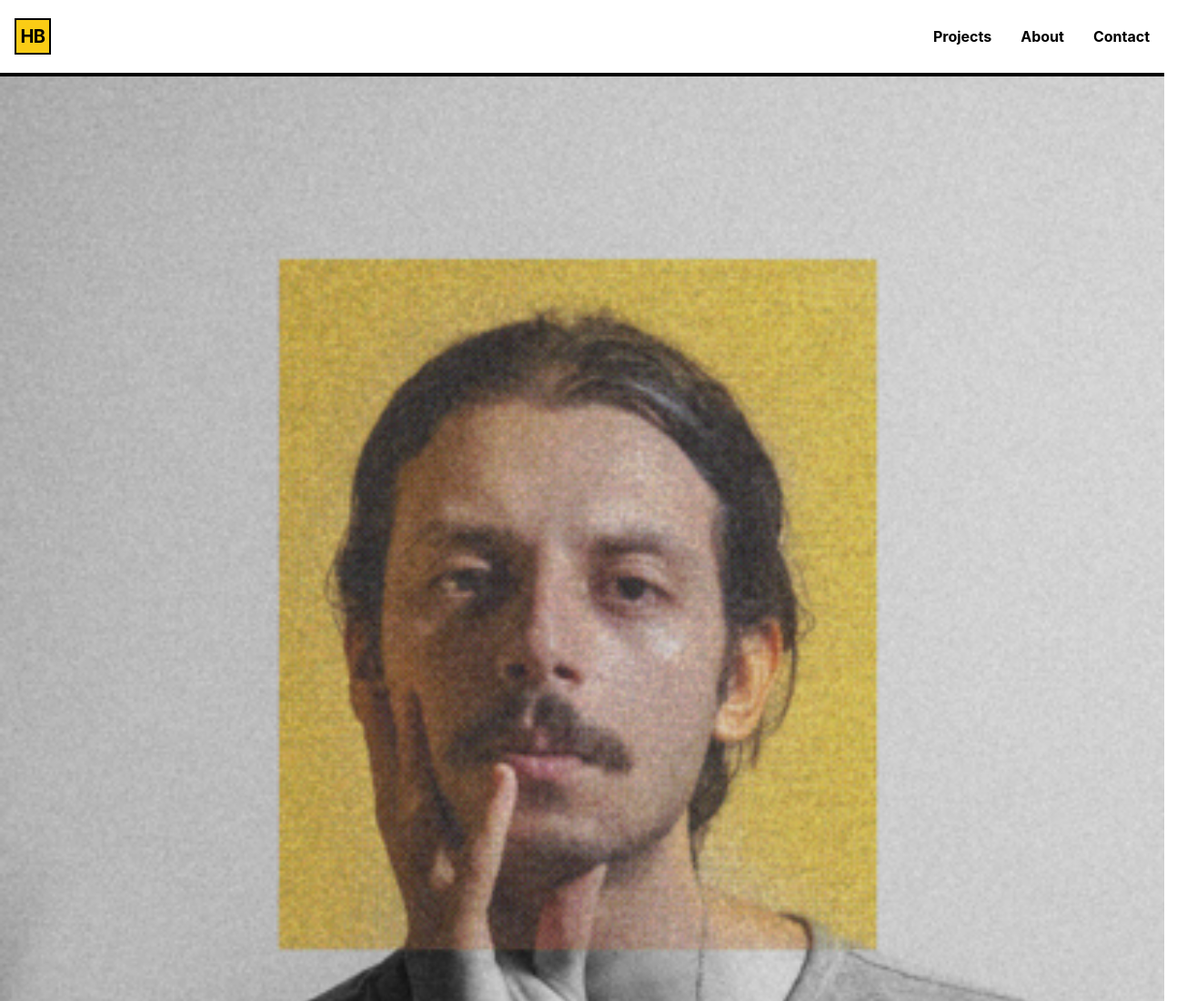
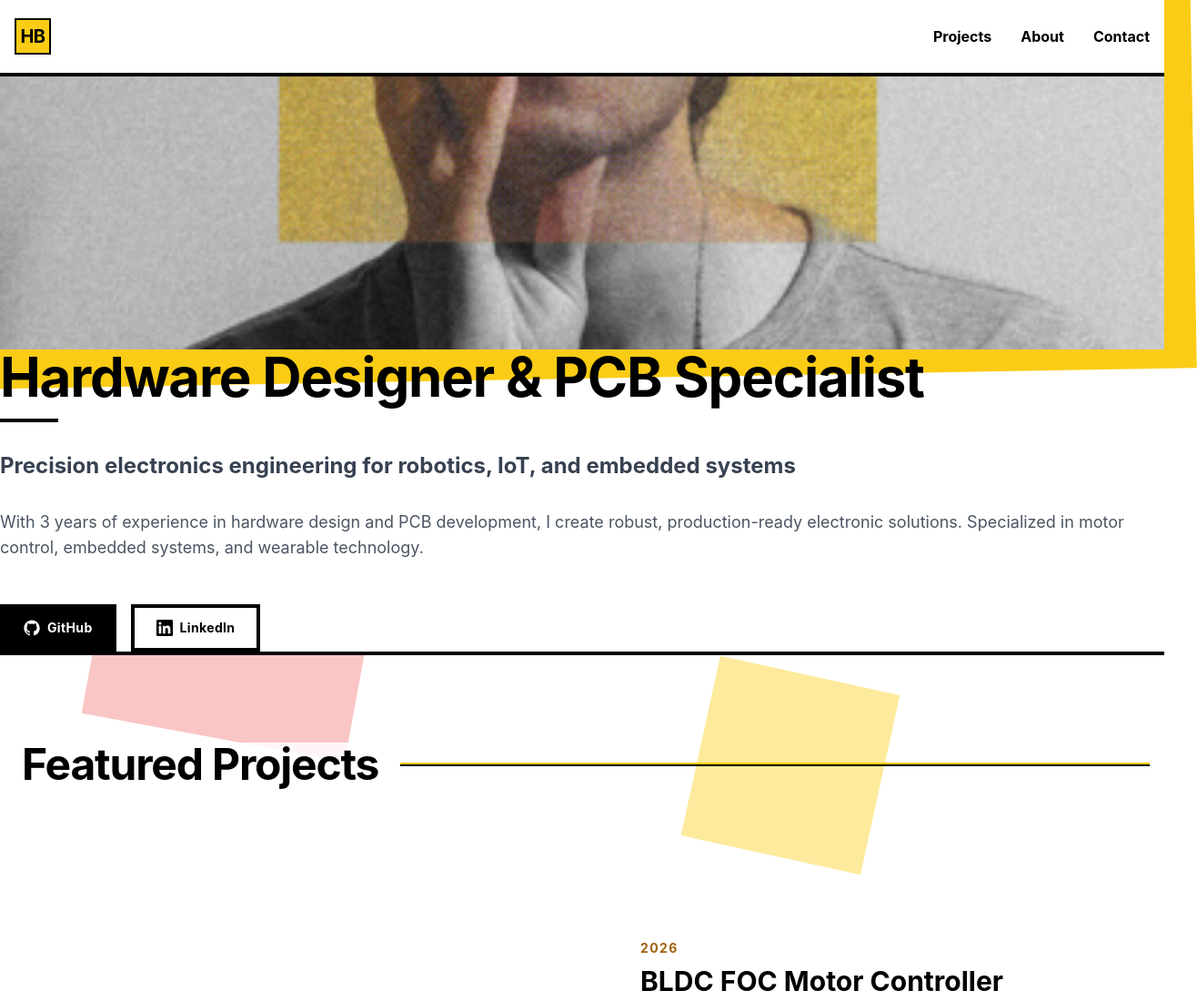
Before and after one commit to bejaouihamza/portfolio, a plain HTML site: page index.html in a window 1280 px wide. Shown: the top 1100 px of the page at 91% size, 1316 px wide, since content can reach past the window. Drawn offline with nearby package versions, Linux system fonts and the light colour scheme.

Commit message:
Refactor hero section layout in index.html
Replaced the image element with a div structure for better layout control and added background styling.

```diff
--- a/index.html
+++ b/index.html
@@ -30,11 +30,14 @@
   </nav>
 
   <!-- Hero Section -->
-<img
-  src="https://raw.githubusercontent.com/bejaouihamza/portfolio/main/me.png"
-  alt="Hamza Bejaoui"
-  class="w-full h-full object-cover"
-/>
+<div class="order-2 md:order-1">
+  <div class="relative">
+    <div class="absolute -inset-8 bg-yellow-400 -z-10 transform -rotate-1"></div>
+    <div class="bg-white flex items-center justify-center h-72 md:h-96 overflow-hidden">
+      <img src="https://raw.githubusercontent.com/bejaouihamza/portfolio/main/me.png" alt="Hamza Bejaoui" class="w-full h-full object-cover" />
+    </div>
+  </div>
+</div>
 
         <div class="order-1 md:order-2 space-y-6 md:space-y-8">
           <div class="space-y-4">
```
